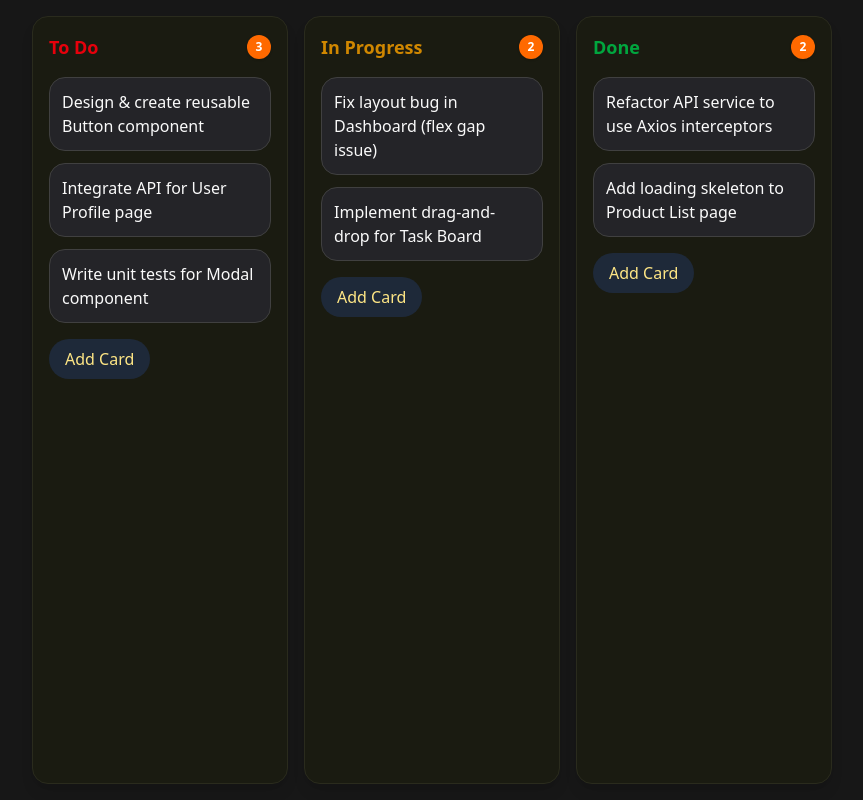
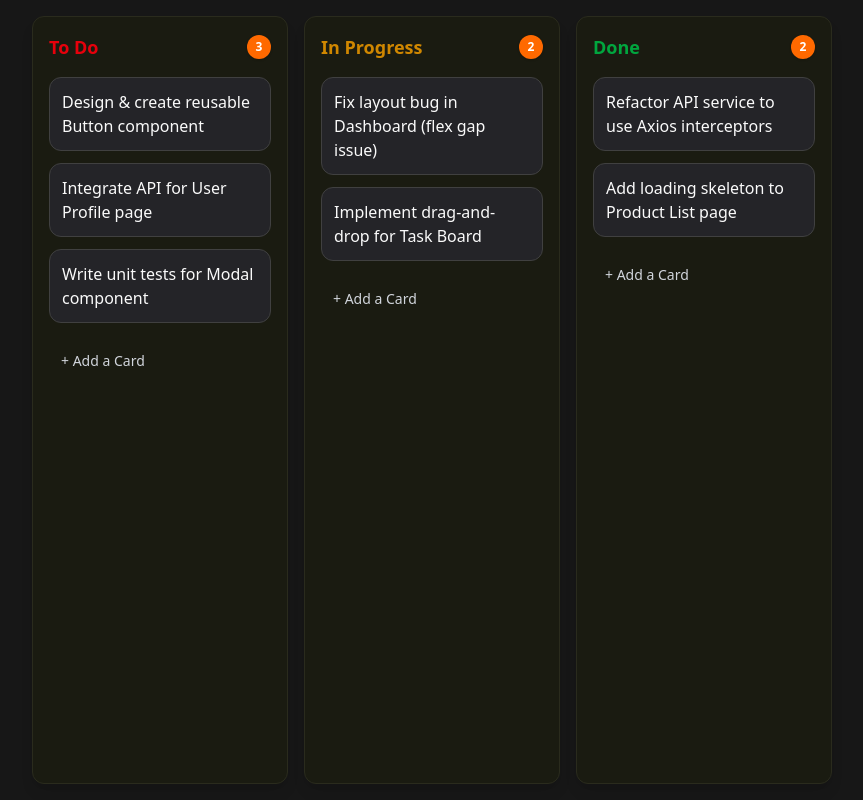
Before and after one commit to Sthasaurav/kanban-board, a React (Vite) app: page / in a window 1280 px wide. Shown: the whole page, without its empty margins (208-1071 px from the left). Built offline with nearby package versions, Linux system fonts and the light colour scheme.

Commit message:
feat: add card in column

```diff
--- a/src/components/add-card/index.tsx
+++ b/src/components/add-card/index.tsx
@@ -1,9 +1,61 @@
-const AddCard = () => {
+import { useState, type FormEvent } from "react";
+import type { IAddCardProps } from "../../types/card";
+
+const AddCard = ({ column, setCards }: IAddCardProps) => {
+  const [text, setText] = useState("");
+  const [adding, setAdding] = useState(false);
+
+  const handleSubmit = (e: FormEvent<HTMLFormElement>) => {
+    e.preventDefault();
+
+    if (text.trim() === "") return;
+
+    const newCard = {
+      column,
+      title: text.trim(),
+      id: Math.random().toString(),
+    };
+
+    setCards((prev) => [...prev, newCard]);
+    setText("");
+    setAdding(false);
+  };
   return (
     <>
-      <button className="bg-gray-800 rounded-3xl px-4 py-2 text-amber-200">
-        Add Card
-      </button>
+      {adding ? (
+        <form onSubmit={handleSubmit}>
+          <textarea
+            className="w-full bg-gray-600 rounded-xl p-3 mb-2 text-sm text-white resize-none focus:outline-none"
+            placeholder="Enter a card title"
+            value={text}
+            onChange={(e) => setText(e.target.value)}
+            autoFocus
+          ></textarea>
+          <div className="flex gap-2 flex-row justify-center">
+            <button
+              type="submit"
+              className=" bg-white p-3 rounded-xl text-sm font-medium  cursor-pointer text-black
+            transition-all duration-150
+            hover:bg-white/75"
+            >
+              Add Card
+            </button>
+            <button
+              onClick={() => setAdding(false)}
+              className="  p-3 rounded-xl text-sm font-medium  cursor-pointer text-gray-400 hover:text-red-500 transition-colors duration-150"
+            >
+              close
+            </button>
+          </div>
+        </form>
+      ) : (
+        <button
+          className="p-3 hover:bg-gray-600 rounded-xl cursor-pointer text-left w-full text-sm text-gray-300"
+          onClick={() => setAdding(true)}
+        >
+          + Add a Card
+        </button>
+      )}
     </>
   );
 };
--- a/src/components/board/index.tsx
+++ b/src/components/board/index.tsx
@@ -12,6 +12,7 @@ const Board = () => {
         status="new task"
         headingColor="text-red-600"
         cards={cards}
+        setCards={setCards}
       />
       <Column
         title="In Progress"
--- a/src/components/card/index.tsx
+++ b/src/components/card/index.tsx
@@ -4,7 +4,7 @@ const Card: React.FC<ICard> = ({ title }) => {
   return (
     <div
       draggable="true"
-      className="cursor-grab rounded-2xl border border-neutral-700 bg-[#242428] p-3 active:cursor-grabbing"
+      className="cursor-grab rounded-xl border border-neutral-700 bg-[#242428] p-3 active:cursor-grabbing"
     >
       <p>{title}</p>
     </div>
--- a/src/components/colomn/index.tsx
+++ b/src/components/colomn/index.tsx
@@ -2,11 +2,17 @@ import Card from "../card";
 import AddCard from "../add-card";
 import type { IColumn } from "../../types/column";
 
-const Column: React.FC<IColumn> = ({ title, headingColor, cards, column }) => {
+const Column: React.FC<IColumn> = ({
+  title,
+  headingColor,
+  cards,
+  column,
+  setCards,
+}) => {
   const filteredCards = cards.filter((card) => card.column === column);
 
   return (
-    <div className="w-64 shrink-0 bg-[#1a1b11] p-4 rounded-2xl shadow-lg border border-[#2a2b1d]">
+    <div className="w-64 shrink-0 bg-[#1a1b11] p-4 rounded-xl shadow-lg border border-[#2a2b1d]">
       <div className="mb-4 flex items-center justify-between">
         <h2 className={`${headingColor} font-semibold text-lg`}>{title}</h2>
 
@@ -28,9 +34,11 @@ const Column: React.FC<IColumn> = ({ title, headingColor, cards, column }) => {
         ))}
       </div>
 
-      <div className="mt-4">
-        <AddCard />
-      </div>
+      {setCards && (
+        <div className="mt-4">
+          <AddCard column={column} setCards={setCards} />
+        </div>
+      )}
     </div>
   );
 };
--- a/src/types/card.ts
+++ b/src/types/card.ts
@@ -1,4 +1,10 @@
 export interface ICard {
   id: string;
   title: string;
+  column: "todo" | "doing" | "done";
 }
+
+export interface IAddCardProps {
+  column: "todo" | "doing" | "done";
+  setCards: React.Dispatch<React.SetStateAction<ICard[]>>;
+}
```
